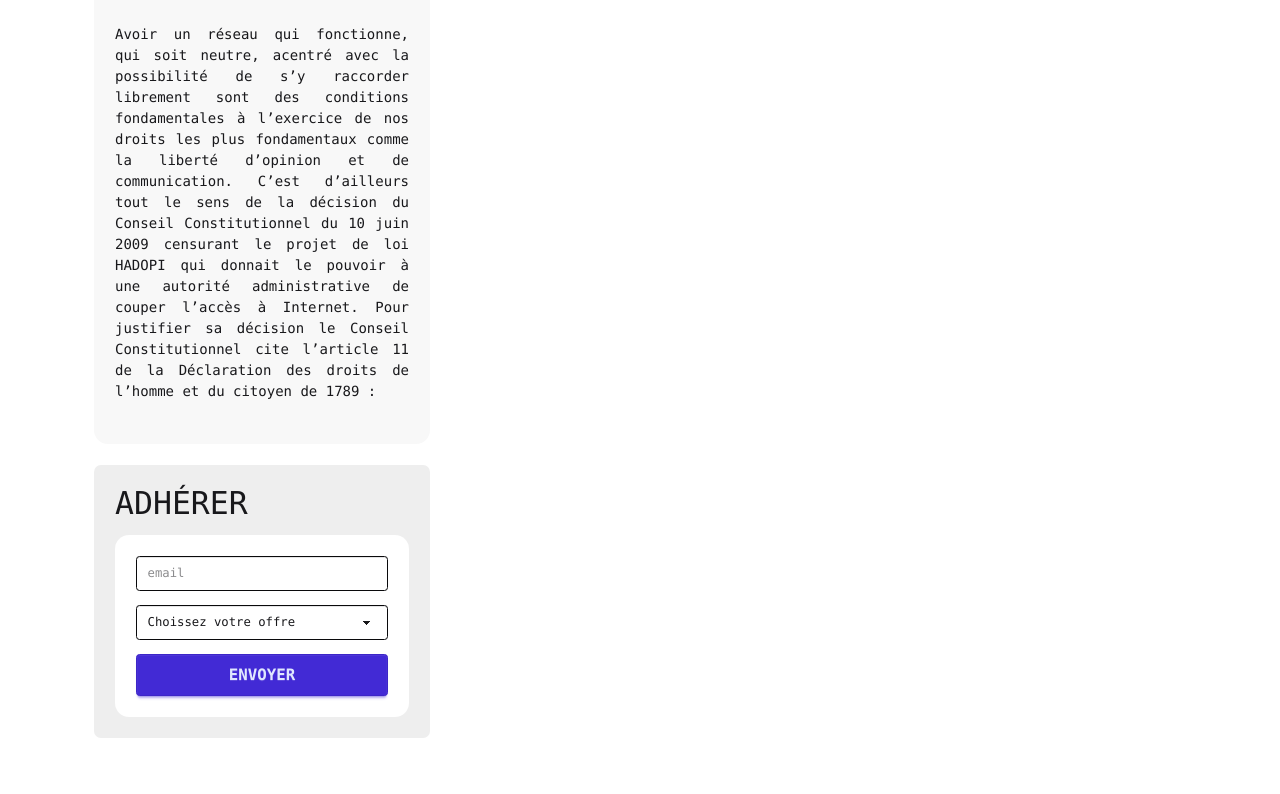
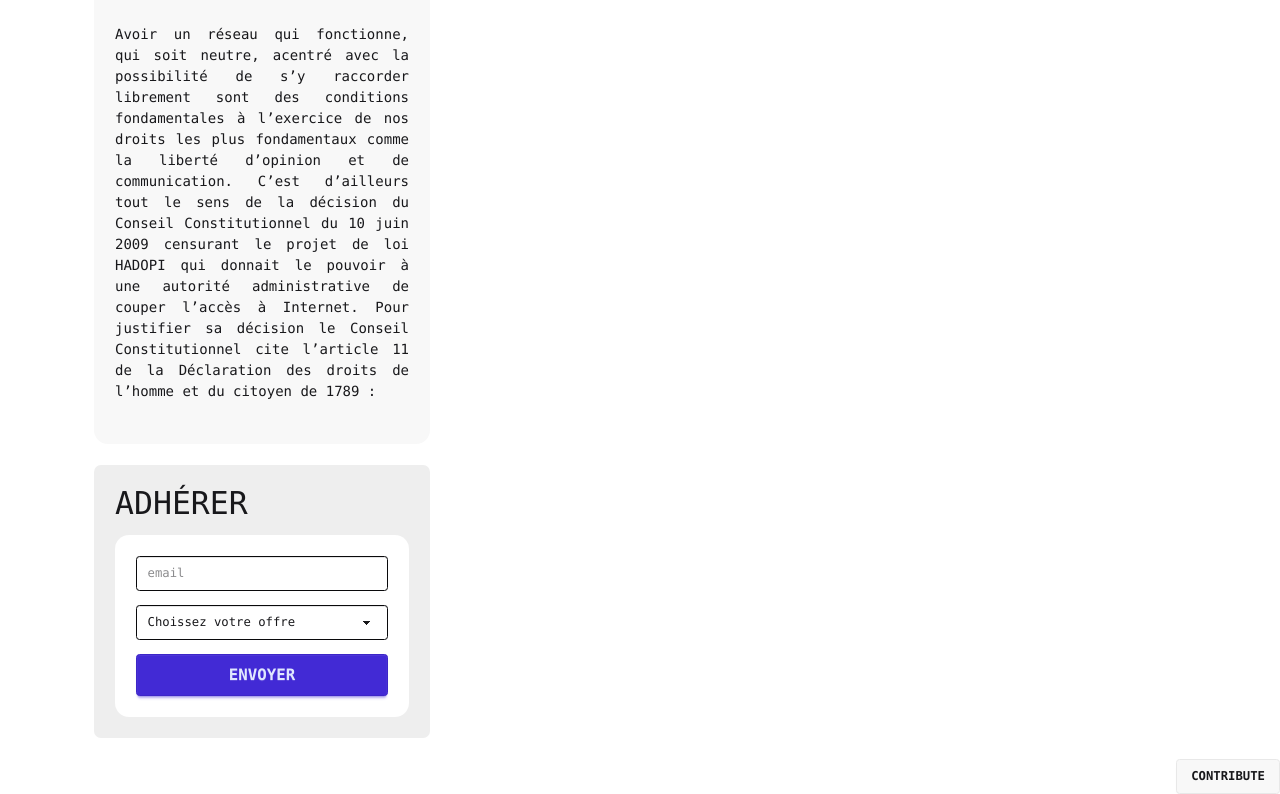
Before and after one commit to Jonathan-J8/ilico.org, a website built with Vite: page app/index.html in a window 1280 px wide. Shown: the part 2320-3114 px from the top of the page. Before the commit the page ends 3079 px from the top, so only its background shows below. Built offline with nearby package versions, Linux system fonts and the light colour scheme.

Commit message:
add repo link

```diff
--- a/app/index.html
+++ b/app/index.html
@@ -280,6 +280,9 @@
 			</section>
 		</main>
 
+		<a class="btn float-right" target="_blank" href="https://github.com/Jonathan-J8/ilico.org"
+			>contribute</a
+		>
 		<script type="module" src="/src/main.ts"></script>
 	</body>
 </html>
```
